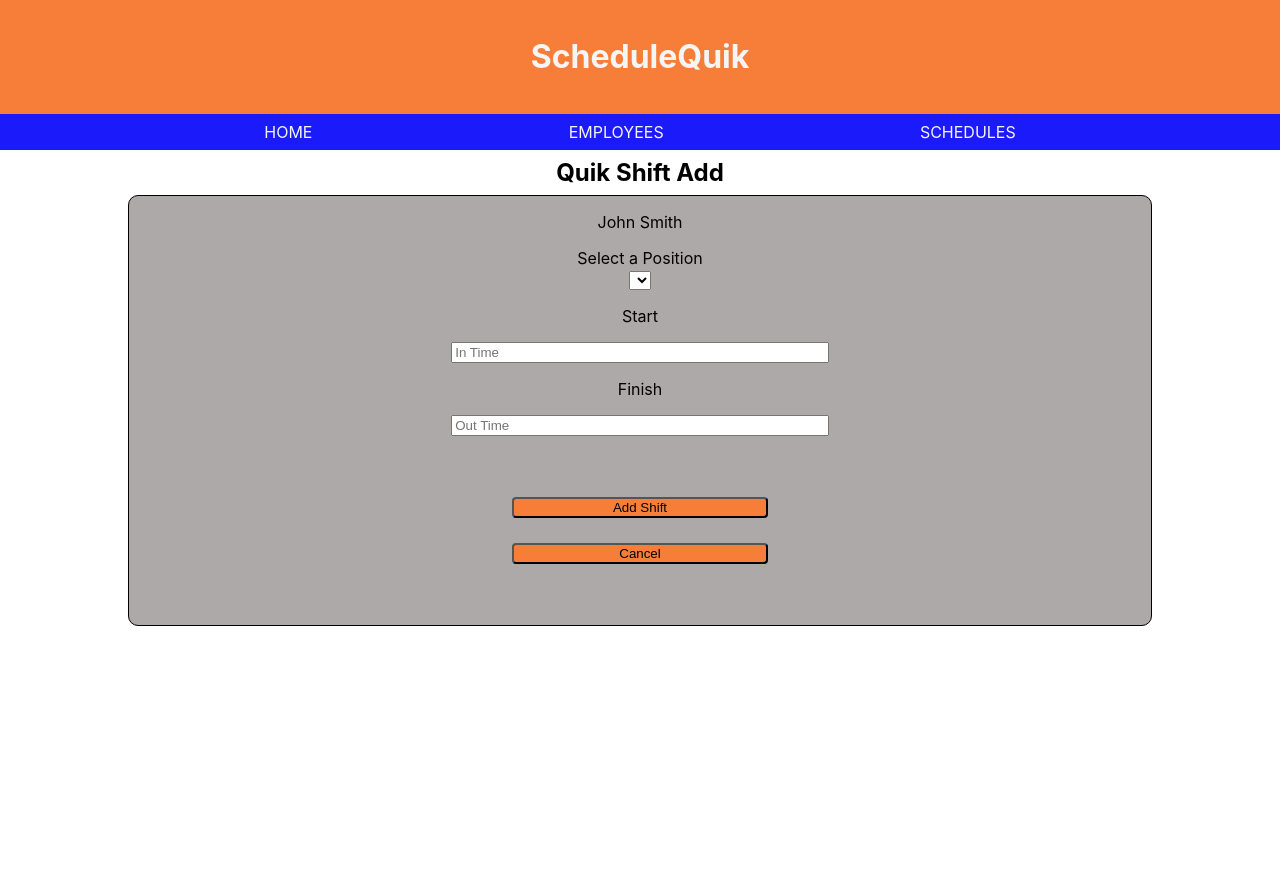
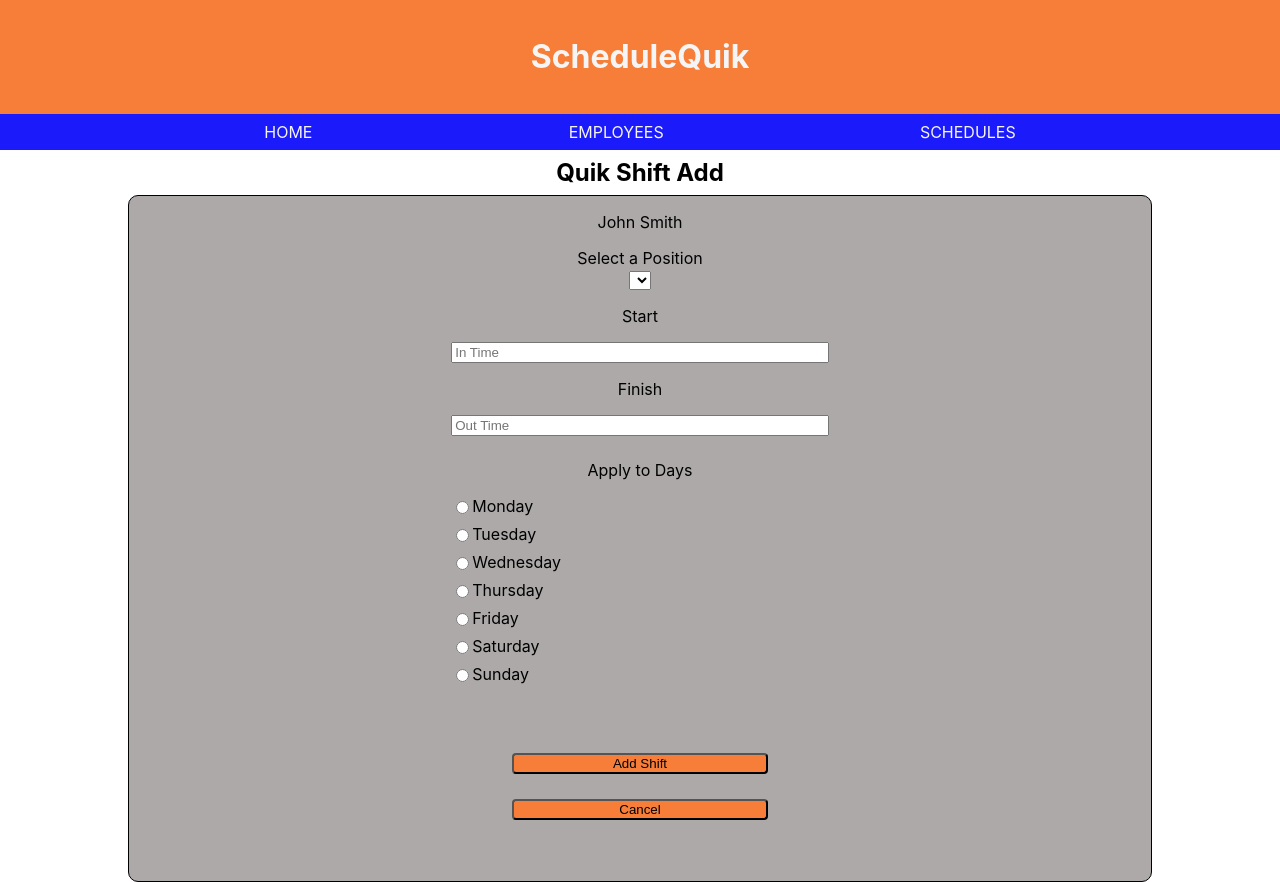
Before and after one commit to StPeteFrank/schedulequik, a React (Create React App) app: page / in a window 1280 px wide. Before the commit the page ends 800 px from the top, so only its background shows below. Built offline with nearby package versions, Linux system fonts and the light colour scheme.

Commit message:
Added days radio inputs to QuikShiftAdd.

```diff
--- a/src/QuikShiftAdd.js
+++ b/src/QuikShiftAdd.js
@@ -19,6 +19,30 @@ class QuikShiftAdd extends Component {
               <input type="text" placeholder="Out Time" />
             </div>
 
+            <div className="ApplyToDaysInput">
+              <p>Apply to Days</p>
+              <div className="QuikShiftAddDaysInput">
+                <input type="radio" /> <label>Monday</label>
+              </div>
+              <div className="ListedPositions">
+                <input type="radio" /> <label>Tuesday</label>
+              </div>
+              <div className="ListedPositions">
+                <input type="radio" /> <label>Wednesday</label>
+              </div>
+              <div className="ListedPositions">
+                <input type="radio" /> <label>Thursday</label>
+              </div>
+              <div className="ListedPositions">
+                <input type="radio" /> <label>Friday</label>
+              </div>
+              <div className="ListedPositions">
+                <input type="radio" /> <label>Saturday</label>
+              </div>
+              <div className="ListedPositions">
+                <input type="radio" /> <label>Sunday</label>
+              </div>
+            </div>
             <div className="QuikShiftAddButtons">
               <button>Add Shift</button>
               <button>Cancel</button>
--- a/src/index.css
+++ b/src/index.css
@@ -268,3 +268,17 @@ button {
   flex-direction: column;
   margin-bottom: 1vh;
 }
+.ApplyToDaysInput {
+  display: flex;
+  list-style: none;
+  justify-content: left;
+  flex-direction: column;
+  margin-bottom: 1vh;
+}
+.QuikShiftAddDaysInput {
+  display: flex;
+  list-style: none;
+  justify-content: left;
+  flex-direction: row;
+  margin-bottom: 1vh;
+}
```
